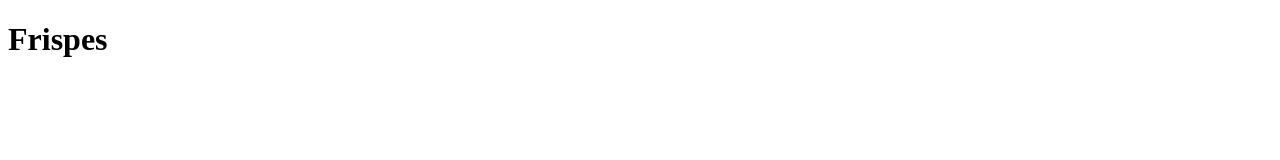
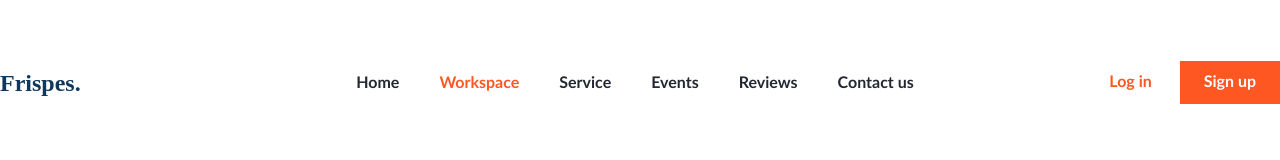
Before and after one commit to iva3nik/krayt-test, a plain HTML site: page index.html in a window 1280 px wide. Drawn offline with Linux system fonts and the light colour scheme.

Commit message:
feat: add Header

```diff
--- /dev/null
+++ b/blocks/header.css
@@ -0,0 +1,67 @@
+.header {
+  display: flex;
+  align-items: center;
+  justify-content: space-between;
+}
+
+.header__name {
+  font-family: "Playfair Display", serif;
+  font-size: 24px;
+  line-height: 32px;
+  font-weight: 700;
+  font-style: normal;
+  color: #10375c;
+  margin-right: calc(185px - 81px);
+}
+
+.header__list {
+  display: flex;
+  justify-content: center;
+}
+
+.header__item {
+  margin: 0 40px 0 0;
+  color: #222831;
+  transition: all 0.3s linear;
+  cursor: pointer;
+  opacity: 1;
+  font-family: "Lato", serif;
+  font-size: 16px;
+  line-height: 28px;
+  font-weight: 700;
+  font-style: normal;
+}
+
+.header__item:last-of-type {
+  margin: 0;
+}
+
+.header__item:hover {
+  opacity: 0.6;
+}
+
+.header__item_active {
+  color: #ff5722;
+}
+
+.header__button {
+  color: #ff5722;
+  font-family: "Lato", serif;
+  font-size: 16px;
+  line-height: 19px;
+  font-weight: 700;
+  font-style: normal;
+  border: none;
+  background-color: transparent;
+  padding: 12px 24px;
+  transition: all 0.3s linear;
+}
+
+.header__button_type_rectangle {
+  color: white;
+  background-color: #ff5722;
+}
+
+.header__button:hover {
+  opacity: 0.6;
+}
--- /dev/null
+++ b/blocks/main-content.css
@@ -0,0 +1,4 @@
+.main-content {
+  width: 1110px;
+  margin: 0 auto;
+}
--- /dev/null
+++ b/blocks/page.css
@@ -0,0 +1,60 @@
+h1,
+h2,
+h3,
+h4,
+h5,
+h6 {
+  margin: 0;
+  padding: 0;
+  font-family: "Lato", sans-serif;
+}
+
+div {
+  box-sizing: border-box;
+}
+
+fieldset {
+  border: none;
+  padding: 0;
+}
+
+.error {
+  color: red;
+}
+
+ul,
+ol {
+  list-style: none;
+  margin: 0;
+  padding: 0;
+}
+
+a {
+  text-decoration: none;
+}
+
+p {
+  margin: 0;
+  padding: 0;
+}
+
+button,
+input {
+  cursor: pointer;
+}
+
+.page {
+  min-width: 320px;
+  min-height: 100vh;
+  background-color: white;
+  color: black;
+  padding-top: 61px;
+  box-sizing: border-box;
+  overflow-x: hidden;
+  -moz-osx-font-smoothing: grayscale;
+  -webkit-font-smoothing: antialiased;
+  -webkit-text-size-agjust: 100%;
+  -ms-text-size-adjust: 100%;
+  -moz-text-size-adjust: 100%;
+  text-rendering: optimizeLegibility;
+}
--- a/index.html
+++ b/index.html
@@ -8,6 +8,26 @@
     <link rel="stylesheet" href="pages/index.css" />
   </head>
   <body class="page">
-    <h1 class="title">Frispes</h1>
+    <section class="hero main-content">
+      <header class="header">
+        <h1 class="header__name">Frispes.</h1>
+        <nav class="header__nav">
+          <ul class="header__list">
+            <li class="header__item">Home</li>
+            <li class="header__item header__item_active">Workspace</li>
+            <li class="header__item">Service</li>
+            <li class="header__item">Events</li>
+            <li class="header__item">Reviews</li>
+            <li class="header__item">Contact us</li>
+          </ul>
+        </nav>
+        <div class="header__buttons">
+          <button class="header__button">Log in</button>
+          <button class="header__button header__button_type_rectangle">
+            Sign up
+          </button>
+        </div>
+      </header>
+    </section>
   </body>
 </html>
--- a/pages/index.css
+++ b/pages/index.css
@@ -0,0 +1,8 @@
+@import url(../vendor/normalize.css);
+
+@import url(../vendor/fonts/fonts.css);
+
+@import url(../blocks/page.css);
+@import url(../blocks//main-content.css);
+
+@import url(../blocks/header.css);
--- /dev/null
+++ b/vendor/fonts/fonts.css
@@ -0,0 +1,13 @@
+@font-face {
+  font-family: "Lato";
+  src: url("../fonts/Lato-Regular.woff"), url("../fonts/Lato-Regular.woff2");
+  font-weight: 400;
+  font-style: normal;
+}
+
+@font-face {
+  font-family: "Lato";
+  src: url("../fonts/Lato-Bold.woff"), url("../fonts/Lato-Bold.woff2");
+  font-weight: 700;
+  font-style: normal;
+}
```
Also changed, not shown: blocks/hero.css (added), vendor/fonts/Lato-Bold.woff (added), vendor/fonts/Lato-Bold.woff2 (added), vendor/fonts/Lato-Regular.woff (added), vendor/fonts/Lato-Regular.woff2 (added).
